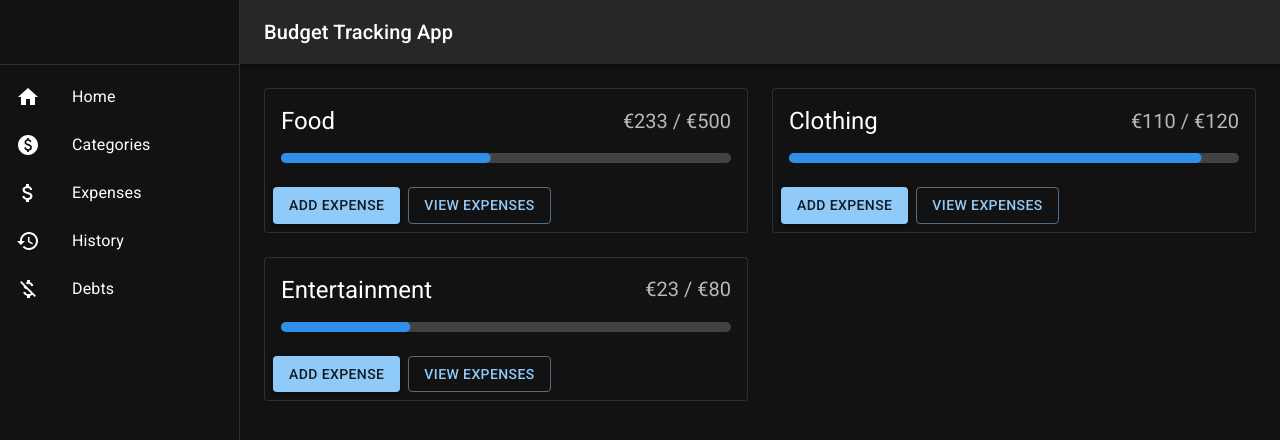
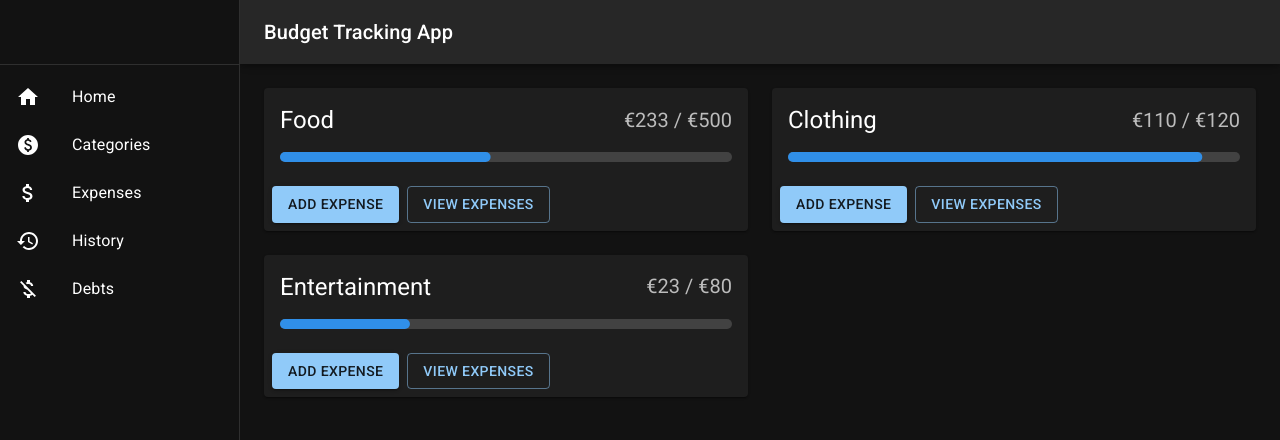
Before and after one commit to SirSimon04/budget_tracker, a React (Create React App) app: page /categories in a window 1280 px wide. Shown: the top 440 px of the page. Built offline with nearby package versions, Linux system fonts and the light colour scheme.

Commit message:
change budget card design to standard

```diff
--- a/src/components/pages/CategoryPage/components/BudgetCard.jsx
+++ b/src/components/pages/CategoryPage/components/BudgetCard.jsx
@@ -35,7 +35,7 @@ function BudgetCard({ category, current, max }) {
   return (
     <div>
       <Box sx={{ minWidth: 275 }}>
-        <Card variant="outlined">
+        <Card>
           <CardContent>
             <Grid
               container
```
